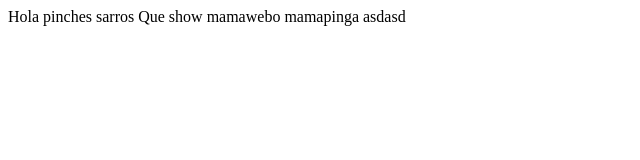
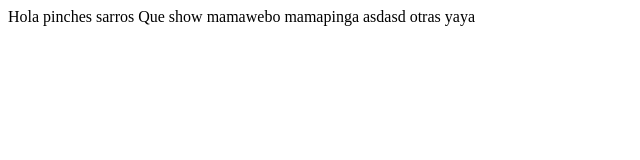
Before and after one commit to dilaber/dragon, a plain HTML site: page index.html in a window 1280 px wide. Shown: the full height of the page, 0-640 px from the left. Drawn offline with Linux system fonts and the light colour scheme.

Commit message:
Update index.html

```diff
--- a/index.html
+++ b/index.html
@@ -9,5 +9,6 @@
     Hola pinches sarros
     Que show mamawebo mamapinga
     asdasd
+    otras yaya
 </body>
 </html>
```
